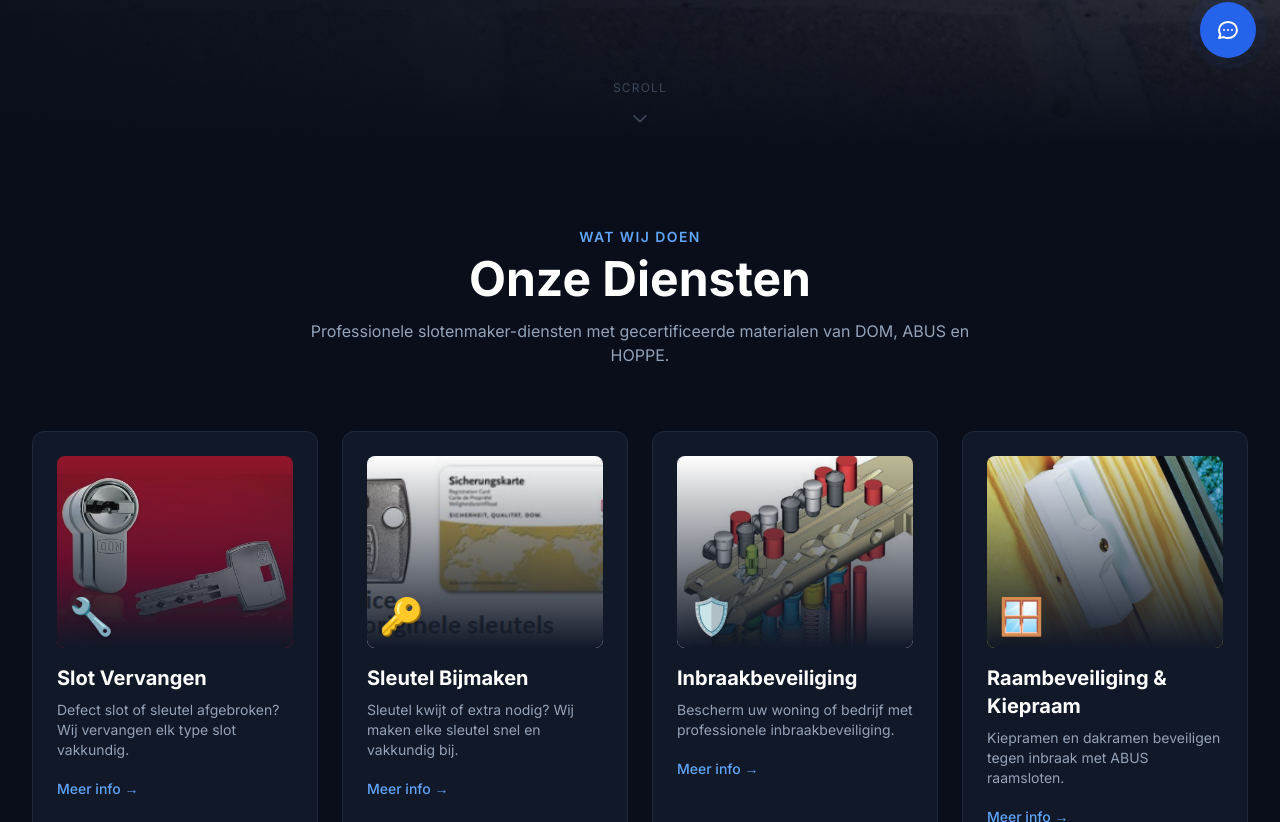
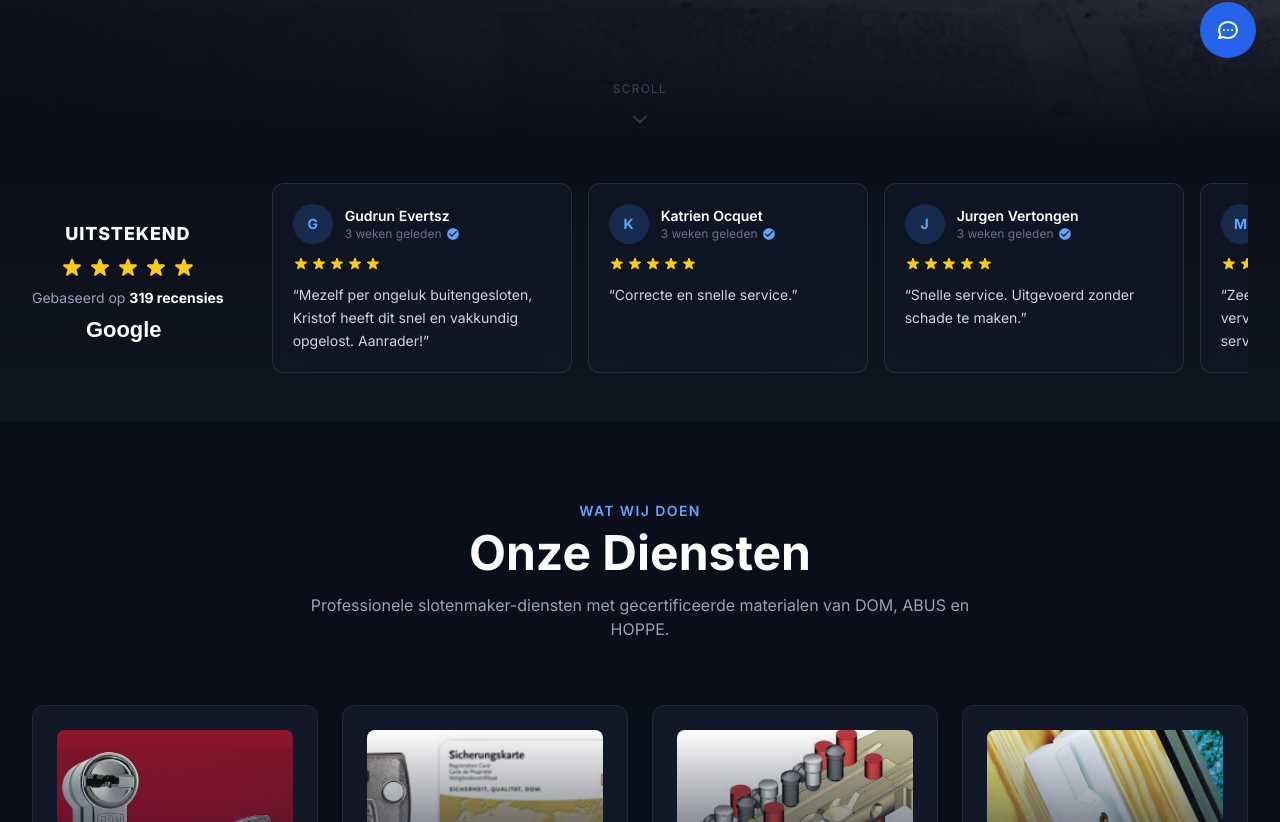
Before and after one commit to Hazier007/ovl-slotenmaker, a Next.js app: page / in a window 1280 px wide. Shown: the part 718-1540 px from the top of the page. Built offline with nearby package versions, Linux system fonts and the light colour scheme.

Commit message:
feat: Google Reviews section under hero (319 reviews, 5 stars)

```diff
--- a/src/app/page.tsx
+++ b/src/app/page.tsx
@@ -113,6 +113,57 @@ export default function HomePage() {
           <div className="animate-scroll-down flex flex-col items-center gap-2 text-slate-500">
             <span className="text-xs uppercase tracking-widest">Scroll</span>
             <svg className="h-5 w-5" fill="none" viewBox="0 0 24 24" stroke="currentColor"><path strokeLinecap="round" strokeLinejoin="round" strokeWidth={2} d="M19 14l-7 7m0 0l-7-7" /></svg>
+          </div>
+        </div>
+      </section>
+
+      {/* ===== GOOGLE REVIEWS ===== */}
+      <section className="relative z-10 -mt-1 bg-gradient-to-b from-[#0a0e1a] to-[#0f1520] py-10">
+        <div className="mx-auto max-w-7xl px-4 lg:px-8">
+          <div className="flex flex-col items-center gap-8 lg:flex-row lg:gap-12">
+            {/* Score */}
+            <div className="flex flex-shrink-0 flex-col items-center text-center">
+              <span className="text-lg font-extrabold uppercase tracking-wider text-white">Uitstekend</span>
+              <div className="my-2 flex gap-1">
+                {[...Array(5)].map((_, i) => (
+                  <svg key={i} className="h-6 w-6 text-yellow-400" fill="currentColor" viewBox="0 0 20 20"><path d="M9.049 2.927c.3-.921 1.603-.921 1.902 0l1.07 3.292a1 1 0 00.95.69h3.462c.969 0 1.371 1.24.588 1.81l-2.8 2.034a1 1 0 00-.364 1.118l1.07 3.292c.3.921-.755 1.688-1.54 1.118l-2.8-2.034a1 1 0 00-1.175 0l-2.8 2.034c-.784.57-1.838-.197-1.539-1.118l1.07-3.292a1 1 0 00-.364-1.118L2.98 8.72c-.783-.57-.38-1.81.588-1.81h3.461a1 1 0 00.951-.69l1.07-3.292z"/></svg>
+                ))}
+              </div>
+              <span className="text-sm text-slate-400">Gebaseerd op <strong className="text-white">319 recensies</strong></span>
+              <svg className="mt-2 h-7" viewBox="0 0 272 92" xmlns="http://www.w3.org/2000/svg"><text x="0" y="70" fill="white" fontSize="72" fontFamily="Arial, sans-serif" fontWeight="bold">Google</text></svg>
+            </div>
+
+            {/* Reviews carousel */}
+            <div className="flex flex-1 gap-4 overflow-x-auto pb-2 scrollbar-hide">
+              {[
+                { name: 'Gudrun Evertsz', time: '3 weken geleden', text: 'Mezelf per ongeluk buitengesloten, Kristof heeft dit snel en vakkundig opgelost. Aanrader!', rating: 5 },
+                { name: 'Katrien Ocquet', time: '3 weken geleden', text: 'Correcte en snelle service.', rating: 5 },
+                { name: 'Jurgen Vertongen', time: '3 weken geleden', text: 'Snelle service. Uitgevoerd zonder schade te maken.', rating: 5 },
+                { name: 'Marc De Wilde', time: '1 maand geleden', text: 'Zeer professioneel en vriendelijk. Slot vervangen binnen het uur. Top service!', rating: 5 },
+                { name: 'Sofie Janssens', time: '1 maand geleden', text: 'Kristof was er binnen 20 minuten. Deur schadevrij geopend. Absolute aanrader.', rating: 5 },
+              ].map((review, i) => (
+                <div key={i} className="glass flex min-w-[280px] max-w-[300px] flex-shrink-0 flex-col gap-3 rounded-xl p-5">
+                  <div className="flex items-center gap-3">
+                    <div className="flex h-10 w-10 items-center justify-center rounded-full bg-blue-500/20 text-sm font-bold text-blue-400">
+                      {review.name.charAt(0)}
+                    </div>
+                    <div>
+                      <p className="text-sm font-semibold text-white">{review.name}</p>
+                      <p className="flex items-center gap-1 text-xs text-slate-500">
+                        {review.time}
+                        <svg className="h-3.5 w-3.5 text-blue-400" viewBox="0 0 24 24" fill="currentColor"><path d="M12 2C6.48 2 2 6.48 2 12s4.48 10 10 10 10-4.48 10-10S17.52 2 12 2zm-2 15l-5-5 1.41-1.41L10 14.17l7.59-7.59L19 8l-9 9z"/></svg>
+                      </p>
+                    </div>
+                  </div>
+                  <div className="flex gap-0.5">
+                    {[...Array(review.rating)].map((_, j) => (
+                      <svg key={j} className="h-4 w-4 text-yellow-400" fill="currentColor" viewBox="0 0 20 20"><path d="M9.049 2.927c.3-.921 1.603-.921 1.902 0l1.07 3.292a1 1 0 00.95.69h3.462c.969 0 1.371 1.24.588 1.81l-2.8 2.034a1 1 0 00-.364 1.118l1.07 3.292c.3.921-.755 1.688-1.54 1.118l-2.8-2.034a1 1 0 00-1.175 0l-2.8 2.034c-.784.57-1.838-.197-1.539-1.118l1.07-3.292a1 1 0 00-.364-1.118L2.98 8.72c-.783-.57-.38-1.81.588-1.81h3.461a1 1 0 00.951-.69l1.07-3.292z"/></svg>
+                    ))}
+                  </div>
+                  <p className="text-sm leading-relaxed text-slate-300">&ldquo;{review.text}&rdquo;</p>
+                </div>
+              ))}
+            </div>
           </div>
         </div>
       </section>
```
